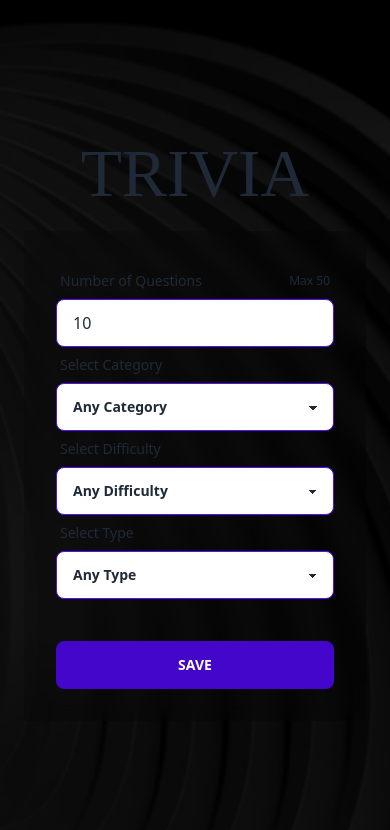
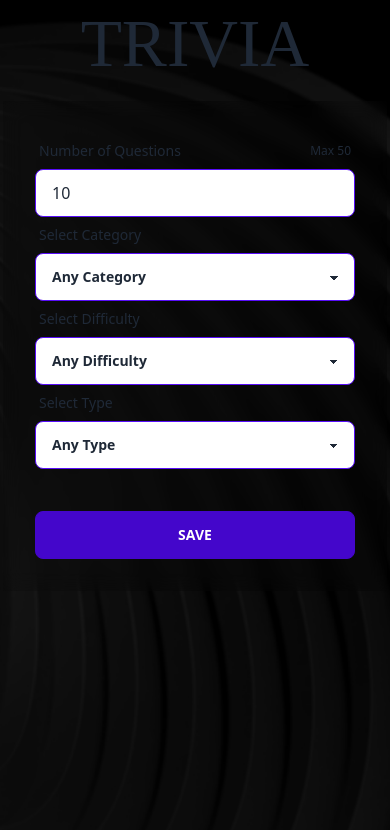
Before and after one commit to SALEVI/triviaApp, a SvelteKit app: page / in a window 390 px wide. Shown: the top 830 px of the page. Built offline with nearby package versions, Linux system fonts and the light colour scheme; a web font is replaced by a local one.

Commit message:
fix: responsivness

```diff
--- a/src/routes/+page.svelte
+++ b/src/routes/+page.svelte
@@ -310,6 +310,10 @@
      background: transparent;
      box-shadow: none;
    }
+   .wrapper {
+      justify-content: flex-end;
+      padding: 70vh 0.1em 30vh 0.1em;
+   }
 }
 
 @media only screen and (max-width: 765px) {
```
